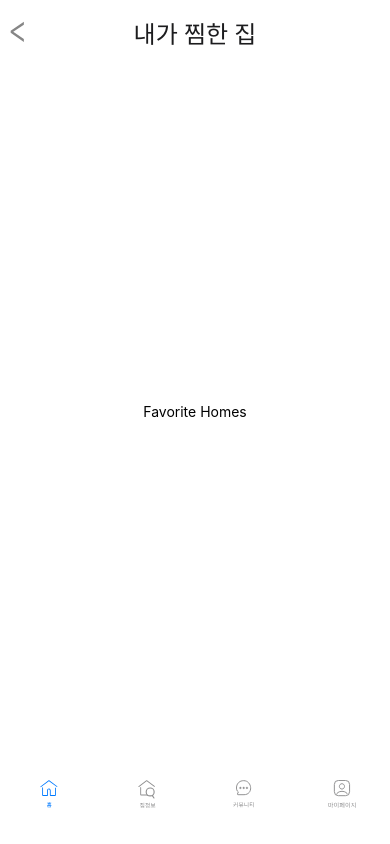
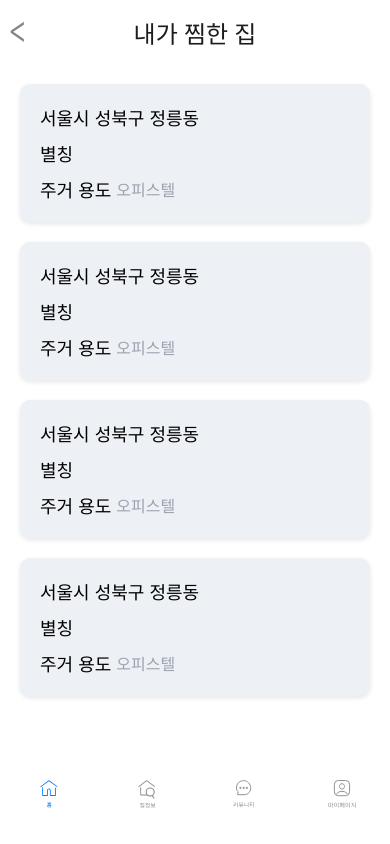
Before and after one commit to 9oormthon-univ/2024_DANPOONG_TEAM_44_FE, a React Native app: screen /FavoriteHomes in a window 390 px wide. Built offline with nearby package versions, Linux system fonts and the light colour scheme.

Commit message:
:sparkles:[feat]:내가찜한집UI

```diff
--- a/src/screens/home/FavoriteHomes.jsx
+++ b/src/screens/home/FavoriteHomes.jsx
@@ -1,21 +1,81 @@
 import React from 'react';
-import { View, Text, StyleSheet } from 'react-native';
+import { View, Text, StyleSheet, FlatList } from 'react-native';
 
-function FavoriteHomes() {
+const FavoriteHomes = () => {
+  // 임시 데이터 예제
+  // 찜한 목록 데이터 가져오기 추가 필요
+  const favoriteHomes = [
+    { id: '1', address: '서울시 성북구 정릉동', status: '별칭', usage: '주거 용도', type: '오피스텔' },
+    { id: '2', address: '서울시 성북구 정릉동', status: '별칭', usage: '주거 용도', type: '오피스텔' },
+    { id: '3', address: '서울시 성북구 정릉동', status: '별칭', usage: '주거 용도', type: '오피스텔' },
+    { id: '4', address: '서울시 성북구 정릉동', status: '별칭', usage: '주거 용도', type: '오피스텔' },
+  ];
+
+  const renderItem = ({ item }) => (
+    <View style={styles.card}>
+      <Text style={styles.address}>{item.address}</Text>
+      <Text style={styles.status}>{item.status}</Text>
+      <View style={styles.row}>
+      <Text style={styles.usage}>{item.usage}</Text>
+      <Text style={styles.type}>{item.type}</Text>
+      </View>
+    </View>
+  );
+
   return (
     <View style={styles.container}>
-      <Text>Favorite Homes</Text>
+      <FlatList
+        data={favoriteHomes}
+        renderItem={renderItem}
+        keyExtractor={(item) => item.id}
+        showsVerticalScrollIndicator={false} // 스크롤바 숨기기
+      />
     </View>
   );
-}
+};
 
 export default FavoriteHomes;
 
 const styles = StyleSheet.create({
   container: {
     flex: 1,
-    justifyContent: 'center',
-    alignItems: 'center',
-    backgroundColor: '#FFFFFF',
+    backgroundColor: '#fff', // 배경색
+    padding: 10,
+  },
+  card: {
+    backgroundColor: '#EDF0F5', // 카드 배경색
+    borderRadius: 10,
+    padding: 15,
+    marginBottom: 10,
+    shadowColor: '#000',
+    shadowOpacity: 0.1,
+    shadowOffset: { width: 0, height: 2 },
+    shadowRadius: 5,
+    elevation: 2,
+    margin:10,
+  },
+  address: {
+    fontSize: 18,
+    color: '#000',
+    margin:5,
+  },
+  status: {
+    fontSize: 18,
+    color: '#000',
+    margin:5,
+  },
+  usage: {
+    fontSize: 18,
+    color: '#000',
+    margin:5,
+  },
+  row: {
+    flexDirection: 'row', // 행(Row)으로 정렬
+    justifyContent: 'space', // 양쪽 끝에 배치
+    alignItems: 'center', // 수직 중앙 정렬
+  },
+  type: {
+    fontSize: 16,
+    color: '#9CA3AF', // 연한 색상
   },
 });
```
